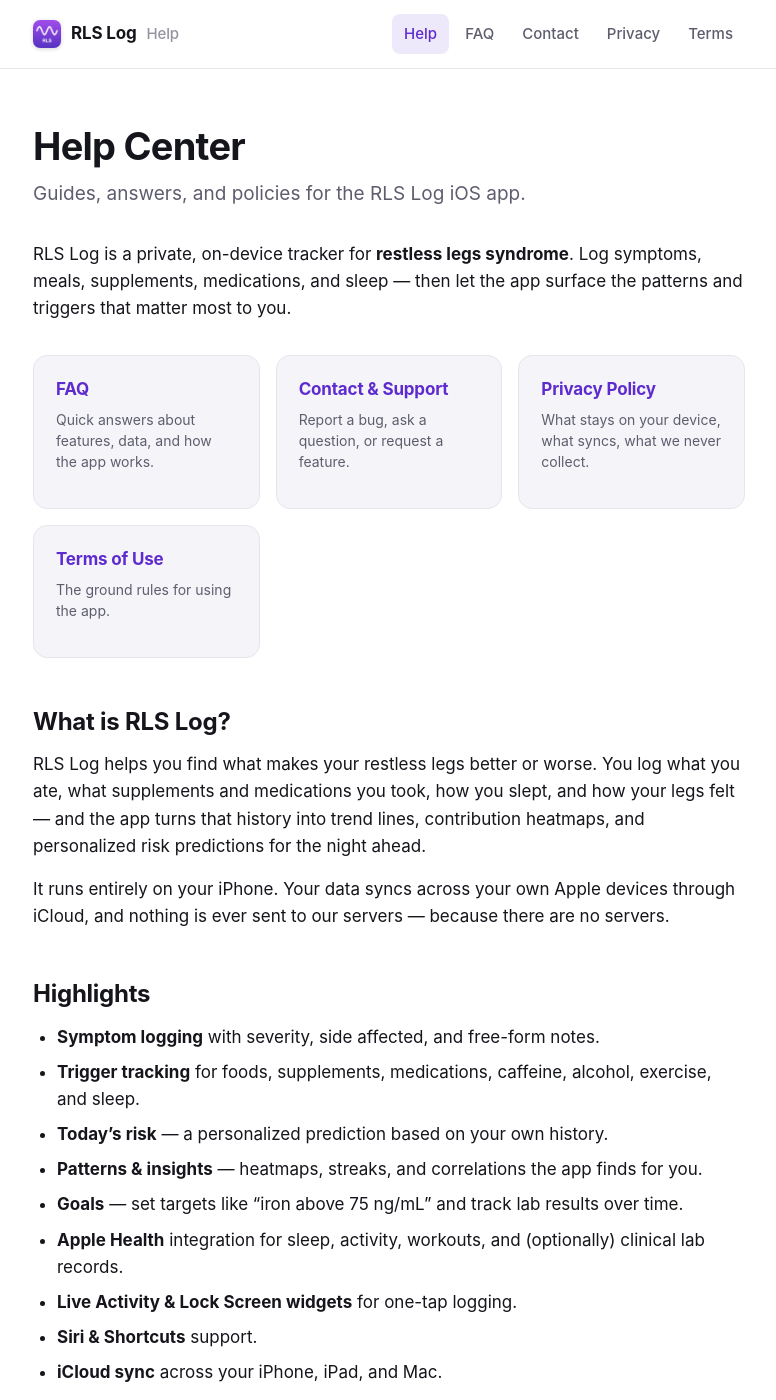
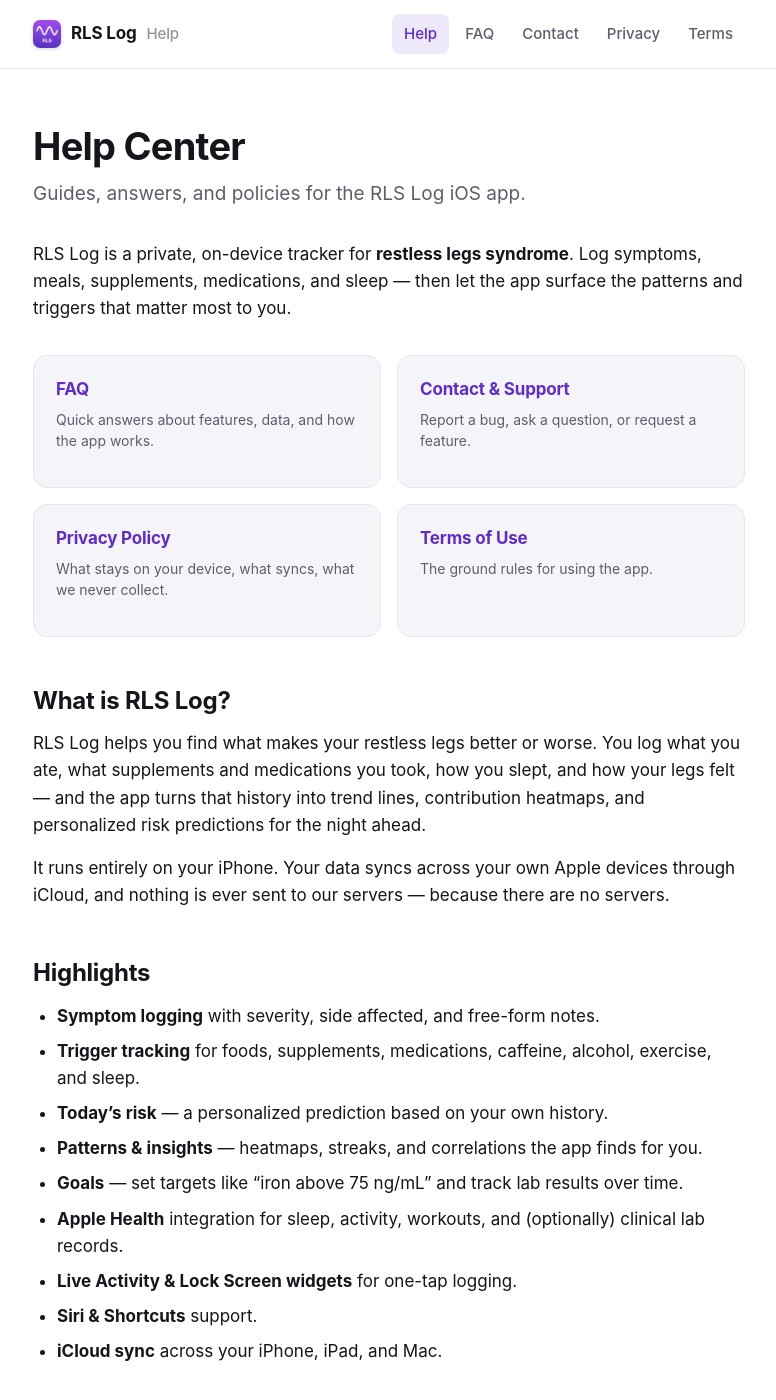
Before and after one commit to icweb/rls-log-help, a Jekyll site: the page built from index.md, in a window 1280 px wide and 1400 px high. Shown: the whole window, without its empty margins (251-1027 px from the left). Built offline with Jekyll 4.4.1, drawn with Linux system fonts in a browser that asks for light colours.

Commit message:
Lock the index card grid to 2 columns
Auto-fit was producing a 3+1 layout at typical desktop widths. Pin
the grid to 2 columns so the four cards always render as 2x2, and
collapse to a single column under 480px.

Co-Authored-By: Claude Opus 4.7 <noreply@anthropic.com>

```diff
--- a/assets/style.css
+++ b/assets/style.css
@@ -240,9 +240,13 @@ html, body {
 
 .cards {
   display: grid;
-  grid-template-columns: repeat(auto-fit, minmax(220px, 1fr));
+  grid-template-columns: repeat(2, 1fr);
   gap: 16px;
   margin: 32px 0;
+}
+
+@media (max-width: 480px) {
+  .cards { grid-template-columns: 1fr; }
 }
 
 .prose a.card,
```
